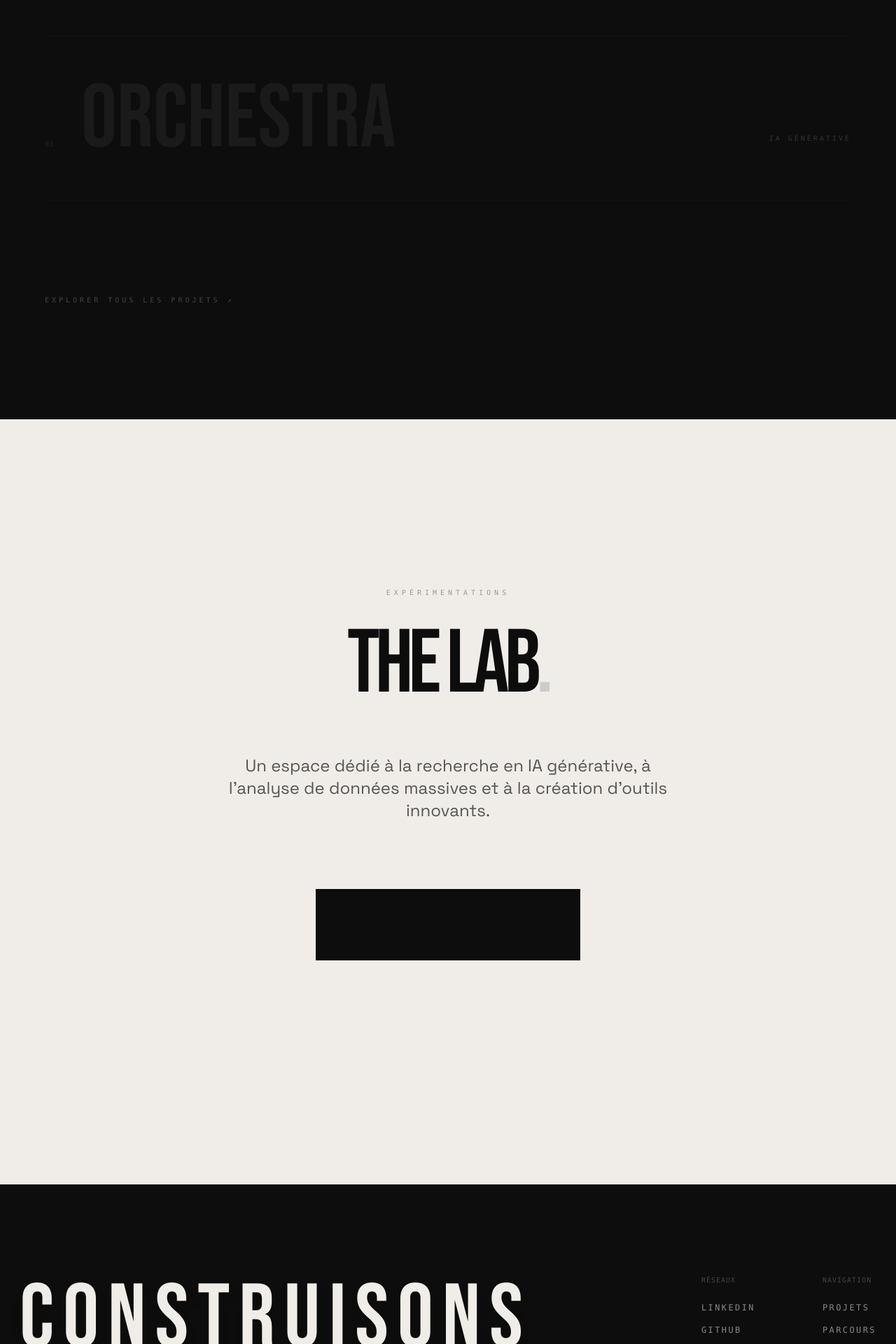
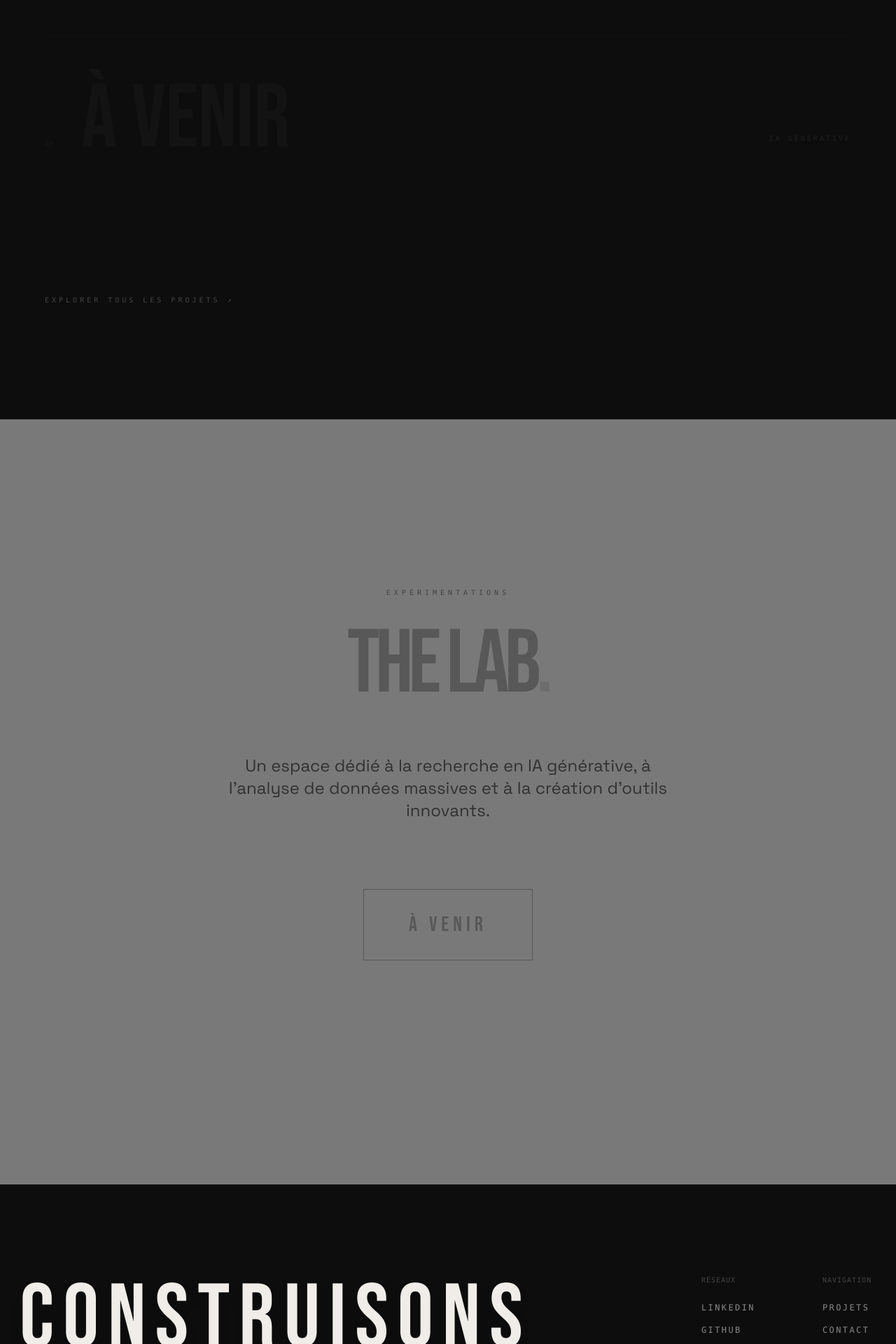
Before and after one commit to zoaavela/portfolio, a React (Vite) app: page / in a window 1280 px wide. Shown: the part 1600-3520 px from the top of the page at 70% size. Built offline with nearby package versions, Linux system fonts and the light colour scheme.

Commit message:
update hosting viable

```diff
--- a/src/components/BigFooter.jsx
+++ b/src/components/BigFooter.jsx
@@ -26,12 +26,11 @@ export default function Footer() {
                         <span className="font-mono text-[9px] md:text-[10px] tracking-widest uppercase text-[#444] mb-1 md:mb-2">{t({ FR: 'Réseaux', EN: 'Socials' })}</span>
                         <a href="https://www.linkedin.com/in/abdienzo/" target="_blank" rel="noopener noreferrer" className="font-mono text-[10px] md:text-xs tracking-[0.2em] uppercase text-[#888] hover:text-offwhite transition-colors">LinkedIn</a>
                         <a href="https://github.com/zoaavela" target="_blank" rel="noopener noreferrer" className="font-mono text-[10px] md:text-xs tracking-[0.2em] uppercase text-[#888] hover:text-offwhite transition-colors">GitHub</a>
-                        <a href="#" className="font-mono text-[10px] md:text-xs tracking-[0.2em] uppercase text-[#888] hover:text-offwhite transition-colors">Twitter</a>
                     </div>
                     <div className="flex flex-col gap-3 md:gap-4">
                         <span className="font-mono text-[9px] md:text-[10px] tracking-widest uppercase text-[#444] mb-1 md:mb-2">Navigation</span>
                         <Link to="/projets" className="font-mono text-[10px] md:text-xs tracking-[0.2em] uppercase text-[#888] hover:text-offwhite transition-colors">{t({ FR: 'Projets', EN: 'Projects' })}</Link>
-                        <Link to="/parcours" className="font-mono text-[10px] md:text-xs tracking-[0.2em] uppercase text-[#888] hover:text-offwhite transition-colors">{t({ FR: 'Parcours', EN: 'Experience' })}</Link>
+                        {/* <Link to="/parcours" className="font-mono text-[10px] md:text-xs tracking-[0.2em] uppercase text-[#888] hover:text-offwhite transition-colors">{t({ FR: 'Parcours', EN: 'Experience' })}</Link> */}
                         <Link to="/contact" className="font-mono text-[10px] md:text-xs tracking-[0.2em] uppercase text-[#888] hover:text-offwhite transition-colors">Contact</Link>
                     </div>
                 </div>
@@ -40,11 +39,14 @@ export default function Footer() {
             {/* BAS DU FOOTER : Logo, CV et Copyright */}
             <div className="flex flex-col md:flex-row justify-between items-center gap-10 md:gap-0 pt-10 border-t border-[#161616] max-w-7xl mx-auto w-full">
 
-                <span className="font-bebas text-3xl md:text-4xl text-[#555] tracking-widest hidden md:block">ENZO.</span>
+                <div className="md:flex-1 hidden md:block">
+                    <span className="font-bebas text-3xl md:text-4xl text-[#555] tracking-widest">ENZO.</span>
+                </div>
 
+                <div className="flex justify-center md:flex-1">
                     <a
-                    href="/cv_enzo.pdf"
-                    download="CV_Enzo.pdf"
+                        href="/CV_Enzo_Abdi.pdf"
+                        download="CV_Enzo_Abdi.pdf"
                         className="flex items-center gap-3 text-[10px] md:text-xs tracking-[0.2em] uppercase text-[#0D0D0D] bg-offwhite px-8 py-4 hover:bg-[#CCC] transition-all duration-300 w-full md:w-auto justify-center"
                     >
                         <span>{t({ FR: 'TÉLÉCHARGER CV', EN: 'DOWNLOAD CV' })}</span>
@@ -54,10 +56,13 @@ export default function Footer() {
                             <line x1="12" y1="15" x2="12" y2="3"></line>
                         </svg>
                     </a>
+                </div>
 
+                <div className="md:flex-1 flex justify-center md:justify-end">
                     <span className="font-mono text-[8px] md:text-[9px] tracking-[0.2em] uppercase text-[#333] text-center md:text-right">
                         © {new Date().getFullYear()} ENZO. {t({ FR: 'TOUS DROITS RÉSERVÉS.', EN: 'ALL RIGHTS RESERVED.' })}
                     </span>
+                </div>
             </div>
 
         </footer>
--- a/src/components/Navbar.jsx
+++ b/src/components/Navbar.jsx
@@ -6,12 +6,12 @@ import { useLanguage } from '../context/LanguageContext'
 const links = {
     FR: [
         { label: 'PROJETS', href: '/projets' },
-        { label: 'PARCOURS', href: '/parcours' },
+        // { label: 'PARCOURS', href: '/parcours' },
         { label: 'CONTACT', href: '/contact' },
     ],
     EN: [
         { label: 'PROJECTS', href: '/projets' },
-        { label: 'EXPERIENCE', href: '/parcours' },
+        // { label: 'EXPERIENCE', href: '/parcours' },
         { label: 'CONTACT', href: '/contact' },
     ]
 }
--- a/src/pages/Home.jsx
+++ b/src/pages/Home.jsx
@@ -25,19 +25,22 @@ export default function Home() {
             id: 'vision',
             title: t({ FR: "Vision", EN: "Vision" }),
             category: t({ FR: "Data Viz", EN: "Data Viz" }),
-            num: "01"
+            num: "01",
+            locked: false
         },
         {
             id: 'predictive',
             title: t({ FR: "Prédiction", EN: "Predictive" }),
             category: t({ FR: "Moteur ML", EN: "ML Engine" }),
-            num: "02"
+            num: "02",
+            locked: true
         },
         {
             id: 'llm',
             title: t({ FR: "Orchestra", EN: "Orchestra" }),
             category: t({ FR: "IA Générative", EN: "Gen AI" }),
-            num: "03"
+            num: "03",
+            locked: true
         }
     ]
 
@@ -68,17 +71,6 @@ export default function Home() {
                     style={{ opacity, scale }}
                     className="relative z-10 flex flex-col items-center text-center"
                 >
-                    <div className="overflow-hidden mb-6">
-                        <motion.p
-                            initial={{ y: "100%" }}
-                            animate={{ y: 0 }}
-                            transition={{ duration: 0.8 }}
-                            className="font-mono text-[10px] tracking-[0.6em] text-[#666] uppercase"
-                        >
-                            {t({ FR: 'INGÉNIEUR DATA & IA', EN: 'DATA & AI ENGINEER' })}
-                        </motion.p>
-                    </div>
-
                     <h1 className="font-bebas text-[18vw] md:text-[14vw] leading-none tracking-tighter text-offwhite drop-shadow-2xl">
                         ENZO ABDI<span className="text-[#333]">.</span>
                     </h1>
@@ -101,10 +93,10 @@ export default function Home() {
                                 <span className="font-bebas text-3xl tracking-widest text-[#666] group-hover:text-offwhite transition-colors">{t({ FR: 'PROJETS', EN: 'PROJECTS' })}</span>
                                 <div className="w-2 h-2 rounded-full bg-[#222] group-hover:bg-offwhite transition-all duration-300 mt-2"></div>
                             </Link>
-                            <Link to="/parcours" className="group flex flex-col items-center">
-                                <span className="font-bebas text-3xl tracking-widest text-[#666] group-hover:text-offwhite transition-colors">{t({ FR: 'PARCOURS', EN: 'EXPERIENCE' })}</span>
-                                <div className="w-2 h-2 rounded-full bg-[#222] group-hover:bg-offwhite transition-all duration-300 mt-2"></div>
-                            </Link>
+                            <div className="flex flex-col items-center opacity-30 grayscale cursor-not-allowed">
+                                <span className="font-bebas text-3xl tracking-widest text-[#333] transition-colors">{t({ FR: 'PARCOURS', EN: 'EXPERIENCE' })}</span>
+                                <div className="w-2 h-2 rounded-full bg-[#111] mt-2"></div>
+                            </div>
                         </div>
                     </motion.div>
                 </motion.div>
@@ -127,18 +119,20 @@ export default function Home() {
                         {featuredProjects.map((p) => (
                             <Link
                                 key={p.id}
-                                to="/projets"
-                                className="group flex flex-col md:flex-row md:items-end justify-between py-16 border-b border-[#111] hover:border-offwhite transition-colors duration-700"
+                                to={p.locked ? "#" : "/projets"}
+                                className={`group flex flex-col md:flex-row md:items-end justify-between py-16 border-b border-[#111] transition-all duration-700 ${p.locked ? 'opacity-50 cursor-not-allowed pointer-events-none grayscale' : 'hover:border-offwhite'}`}
                             >
                                 <div className="flex items-baseline gap-10">
-                                    <span className="font-mono text-[10px] text-[#222] group-hover:text-[#555] transition-colors">{p.num}</span>
-                                    <h3 className="font-bebas text-6xl md:text-[10vw] leading-[0.8] text-[#1A1A1A] group-hover:text-offwhite transition-all duration-700 uppercase">
-                                        {p.title}
+                                    <span className="font-mono text-[10px] text-[#222] transition-colors">{p.num}</span>
+                                    <h3 className={`font-bebas text-6xl md:text-[10vw] leading-[0.8] transition-all duration-700 uppercase ${p.locked ? 'text-[#1A1A1A]' : 'text-[#1A1A1A] group-hover:text-offwhite'}`}>
+                                        {p.locked ? t({ FR: 'À VENIR', EN: 'COMING SOON' }) : p.title}
                                     </h3>
                                 </div>
                                 <div className="mt-8 md:mt-0 flex flex-col items-end">
-                                    <p className="font-mono text-[10px] tracking-[0.3em] text-[#333] uppercase mb-4">{p.category}</p>
-                                    <div className="w-0 h-px bg-offwhite group-hover:w-full transition-all duration-700"></div>
+                                    <p className="font-mono text-[10px] tracking-[0.3em] text-[#333] uppercase mb-4">
+                                        {p.locked ? p.category : p.category}
+                                    </p>
+                                    <div className={`w-0 h-px bg-offwhite transition-all duration-700 ${!p.locked && 'group-hover:w-full'}`}></div>
                                 </div>
                             </Link>
                         ))}
@@ -153,13 +147,13 @@ export default function Home() {
             </section>
 
             {/* --- SECTION 3 : THE LAB --- */}
-            <section className="pt-60 pb-80 px-7 bg-offwhite text-[#0D0D0D]">
+            <section className="pt-60 pb-80 px-7 bg-[#E5E5E5] text-[#0D0D0D] opacity-50 grayscale transition-all duration-700">
                 <div className="max-w-7xl mx-auto flex flex-col items-center text-center">
-                    <p className="font-mono text-[10px] tracking-[0.5em] uppercase text-[#999] mb-8">
+                    <p className="font-mono text-[10px] tracking-[0.5em] uppercase text-[#777] mb-8">
                         {t({ FR: 'EXPÉRIMENTATIONS', EN: 'EXPERIMENTATIONS' })}
                     </p>
-                    <h2 className="font-bebas text-7xl md:text-[10vw] leading-none tracking-tighter mb-16">
-                        THE LAB<span className="text-[#CCC]">.</span>
+                    <h2 className="font-bebas text-7xl md:text-[10vw] leading-none tracking-tighter mb-16 opacity-30">
+                        THE LAB<span className="text-[#999]">.</span>
                     </h2>
                     <p className="font-grotesk text-xl md:text-2xl leading-relaxed max-w-2xl mb-24 text-[#555]">
                         {t({
@@ -167,17 +161,11 @@ export default function Home() {
                             EN: 'A space dedicated to generative AI research, massive data analysis, and the creation of innovative tools.'
                         })}
                     </p>
-                    <Link to="/projets" className="group relative px-16 py-8 border border-[#0D0D0D] overflow-hidden">
-                        <motion.div
-                            className="absolute inset-0 bg-[#0D0D0D]"
-                            initial={{ x: "-100%" }}
-                            whileHover={{ x: 0 }}
-                            transition={{ duration: 0.4, ease: "circOut" }}
-                        />
-                        <span className="relative z-10 font-bebas text-3xl tracking-[0.2em] group-hover:text-offwhite transition-colors">
-                            {t({ FR: 'EXPLORER LE LAB', EN: 'EXPLORE THE LAB' })}
+                    <div className="group relative px-16 py-8 border border-[#0D0D0D] overflow-hidden opacity-30 cursor-not-allowed">
+                        <span className="relative z-10 font-bebas text-3xl tracking-[0.2em] transition-colors">
+                            {t({ FR: 'À VENIR', EN: 'COMING SOON' })}
                         </span>
-                    </Link>
+                    </div>
                 </div>
             </section>
 
```
Also changed, not shown: package.json (+5 -2 lines), src/App.jsx (+7 -2 lines), src/pages/Contact.jsx (+4 -4 lines), src/pages/Projects.jsx (+6 -2 lines), 2 other files (tests, documents, lock files or other folders). Lines whose indentation alone changed are shown as unchanged.
